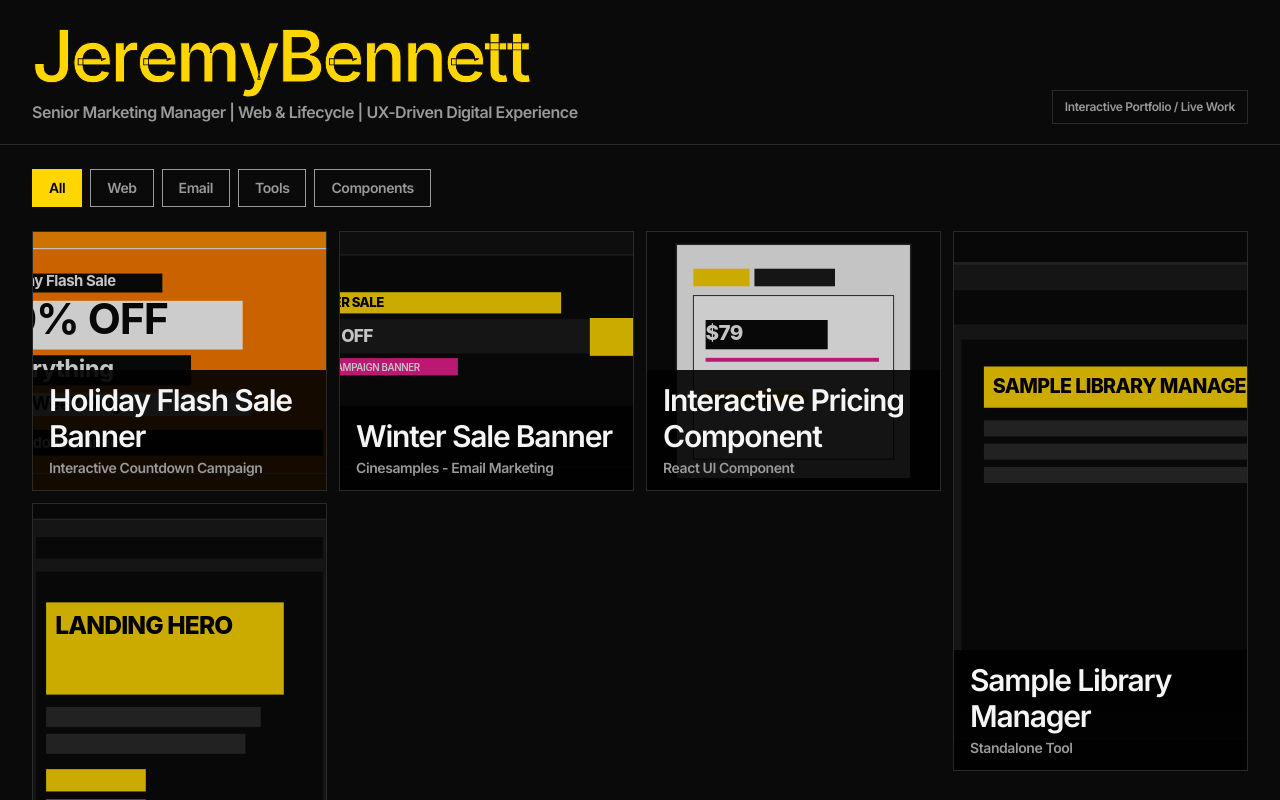
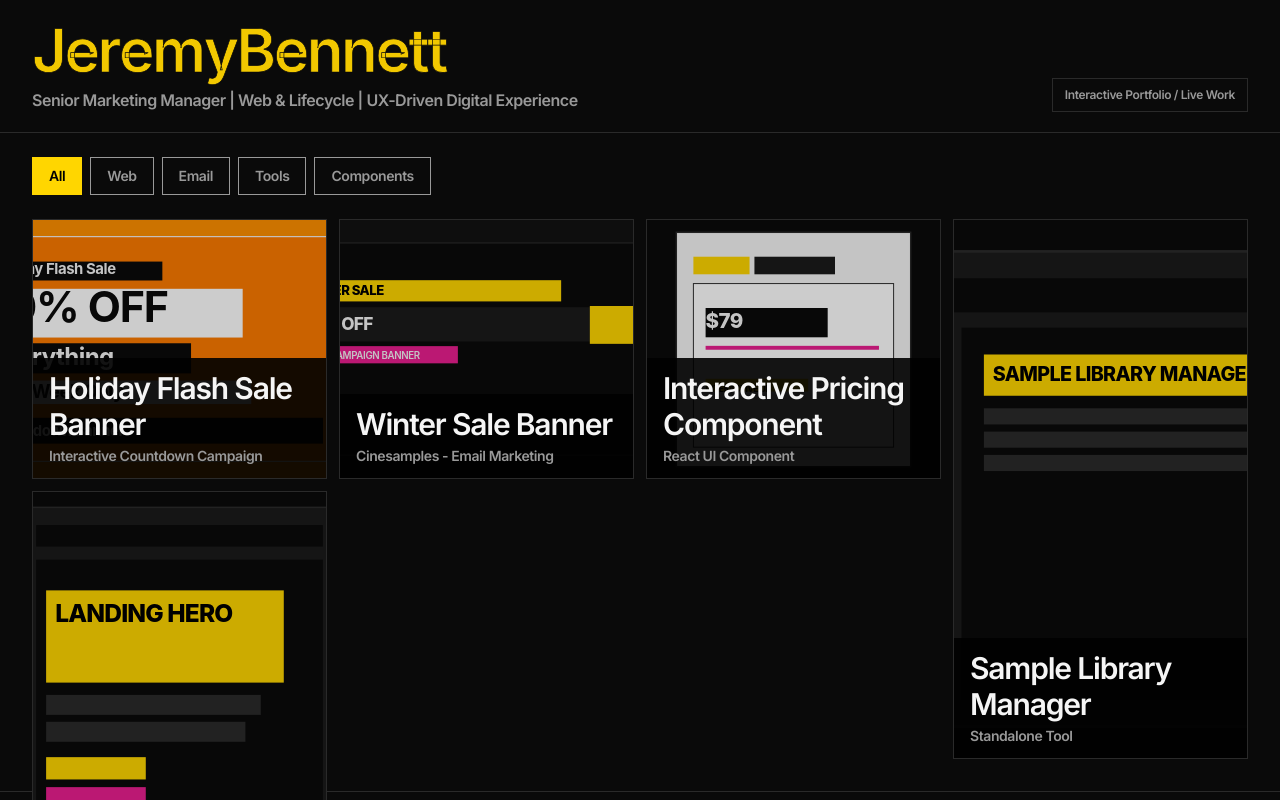
Before and after one commit to jeremylukebennett/jeremy-portfolio, a React (Vite) app: page / in a window 1280 px wide. Shown: the top 800 px of the page. Built offline with nearby package versions, Linux system fonts and the light colour scheme.

Commit message:
style: reduce name visual weight

```diff
--- a/src/components/Header.jsx
+++ b/src/components/Header.jsx
@@ -19,7 +19,7 @@ function Header() {
       <div className="mx-auto flex w-full max-w-[1500px] items-end justify-between gap-4 px-4 py-5 md:px-6 lg:px-8">
         <div>
           <h1
-            className="inline-block whitespace-pre text-5xl font-semibold tracking-tdrtight md:text-7xl"
+            className="inline-block whitespace-pre text-4xl font-semibold tracking-tdrtight md:text-6xl"
             onPointerLeave={() => setHoveredLetterIndex(null)}
           >
             {NAME_TEXT.split('').map((letter, index) => {
--- a/src/index.css
+++ b/src/index.css
@@ -43,9 +43,9 @@
 
 @layer utilities {
   .name-letter {
-    color: #ffd600;
-    -webkit-text-stroke: 0.9px #0a0a0a;
-    text-stroke: 0.9px #0a0a0a;
+    color: #f2c800;
+    -webkit-text-stroke: 0.7px #0a0a0a;
+    text-stroke: 0.7px #0a0a0a;
     transition:
       color 120ms ease-out,
       text-shadow 120ms ease-out,
```
